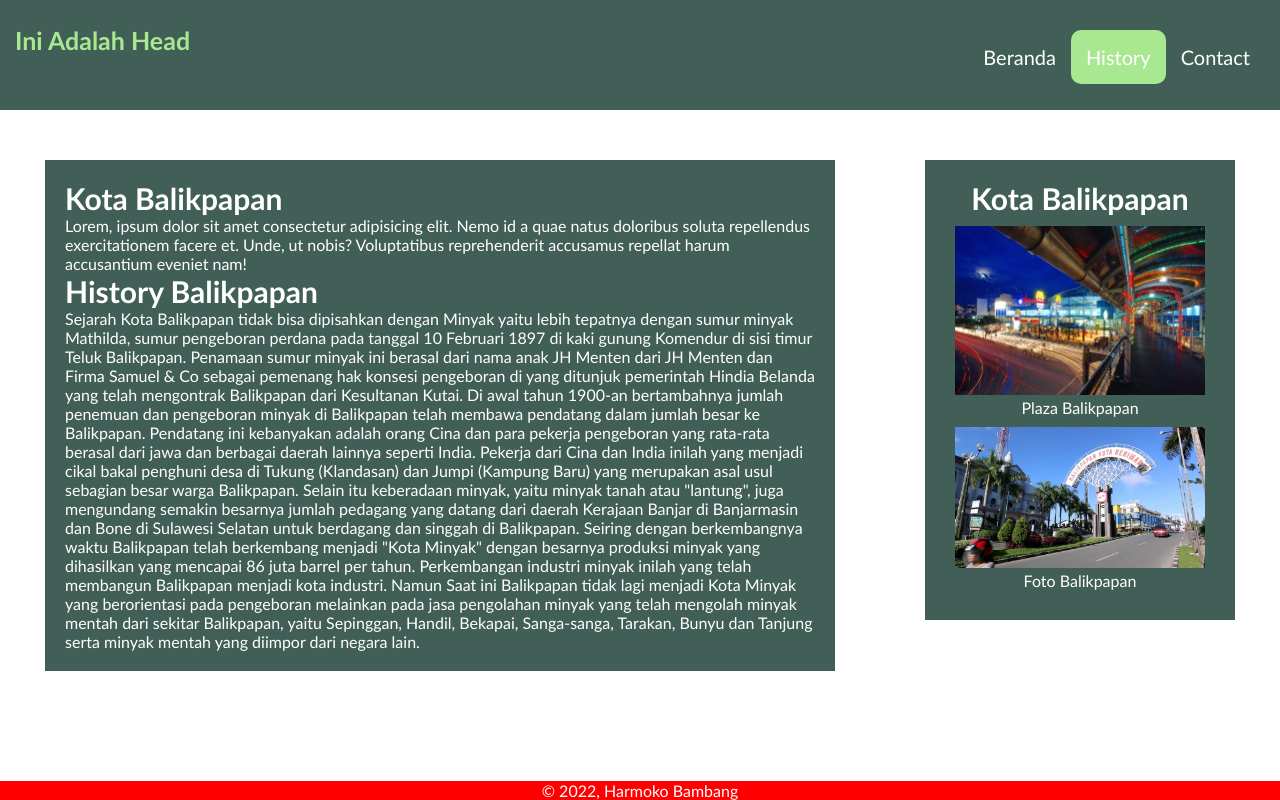
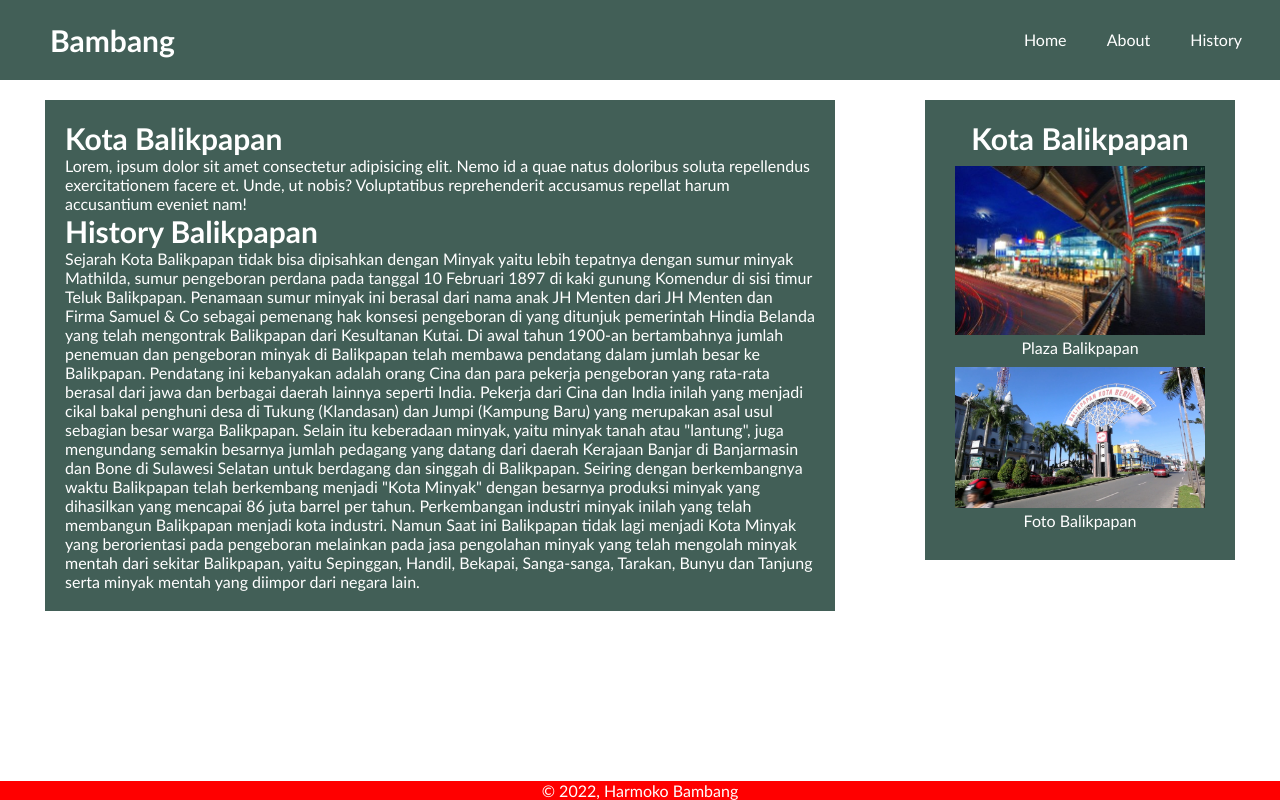
Before and after one commit to bambangharmoko/dicoding, a plain HTML site: page Projects/index.html in a window 1280 px wide. Drawn offline with Linux system fonts and the light colour scheme.

Commit message:
fix navbar

```diff
--- a/Projects/index.html
+++ b/Projects/index.html
@@ -9,16 +9,18 @@
   </head>
   <body>
     <header>
-      <div class="head-nav">
-        <h1 class="head">ini adalah head</h1>
-        <nav class="nav">
-          <ul class="navi">
-            <li><a href="beranda">beranda</a></li>
-            <li><a href="history" class="mid-active">history</a></li>
-            <li><a href="contact">contact</a></li>
-          </ul>
-        </nav>
-      </div>
+      <nav class="nav">
+        <input type="checkbox" id="responsive" />
+        <label for="responsive" class="checkbtn">
+          <i class="fas fa-bars"></i>
+        </label>
+        <label class="logo">Bambang</label>
+        <ul>
+          <li><a href="#">Home</a></li>
+          <li><a href="#">About</a></li>
+          <li><a href="#">History</a></li>
+        </ul>
+      </nav>
     </header>
     <main class="row">
       <section class="content">
@@ -88,4 +90,8 @@
       <p>&copy; 2022, Harmoko Bambang</p>
     </footer>
   </body>
+  <script
+    src="https://kit.fontawesome.com/412caee2e0.js"
+    crossorigin="anonymous"
+  ></script>
 </html>
--- a/Projects/style.css
+++ b/Projects/style.css
@@ -4,14 +4,63 @@ body {
   margin: 0;
   padding: 0;
   font-family: 'Gill Sans', 'Gill Sans MT', Calibri, 'Trebuchet MS', sans-serif;
+  list-style: none;
+  box-sizing: border-box;
+  text-decoration: none;
 }
 
-.head-nav {
-  padding-left: 15px;
-  display: flex;
-  justify-content: space-between;
-  color: #a8e890;
-  background-color: #425f57;
+nav {
+  position: fixed;
+  top: 0;
+  background: #425f57;
+  height: 80px;
+  width: 100%;
+}
+
+label.logo {
+  color: white;
+  font-size: 35px;
+  line-height: 80px;
+  padding: 0 100px;
+  font-weight: bold;
+}
+
+nav ul {
+  float: right;
+  margin-right: 20px;
+}
+
+nav ul li {
+  display: inline-block;
+  line-height: 80px;
+  margin: 0 5px;
+}
+
+nav ul li a {
+  color: white;
+  font-size: 17px;
+  padding: 7px 13px;
+  border-radius: 5px;
+  text-transform: capitalize;
+}
+a.active,
+a:hover {
+  background: #273632;
+  transition: 0.5s;
+}
+
+.checkbtn {
+  font-size: 30px;
+  color: white;
+  float: right;
+  line-height: 80px;
+  margin-right: 40px;
+  cursor: pointer;
+  display: none;
+}
+
+#responsive {
+  display: none;
 }
 
 .head {
@@ -19,42 +68,6 @@ body {
   font-weight: bold;
   margin-top: 25px;
   text-transform: capitalize;
-}
-
-nav {
-  /* display: flex;
-  justify-content: space-between; */
-  align-items: center;
-  padding: 15px;
-  /* width: 80px; */
-  height: 80px;
-  /* background-color: rgba(83, 83, 83, 0.5); */
-}
-
-.navi {
-  display: flex;
-  justify-content: space-between;
-  font-size: 20px;
-  padding: 15px;
-}
-
-.navi > li {
-  list-style: none;
-  margin: 15px;
-  margin-right: 0;
-}
-
-.navi > li > a {
-  text-decoration: none;
-  color: #ffffff;
-  text-transform: capitalize;
-}
-
-.navi > li > a:hover {
-  background-color: #a8e890;
-  border-radius: 10px;
-  padding: 15px;
-  transition: all 0.3s ease-in-out;
 }
 
 .mid-active {
@@ -75,14 +88,13 @@ nav {
 
 main {
   /* display: flex; */
-  margin-top: 50px;
+  margin-top: 100px;
 }
 
 .row {
   display: flex;
   justify-content: space-between;
   flex-direction: row;
-  /* flex-wrap: wrap; */
 }
 
 .paragraf,
@@ -161,6 +173,36 @@ figure {
   }
 }
 
+@media (max-width: 858px) {
+  .checkbtn {
+    display: block;
+  }
+  ul {
+    position: fixed;
+    width: 100%;
+    height: 100vh;
+    background: #425f57;
+    top: 80px;
+    left: -100%;
+    text-align: center;
+    transition: all 0.5s;
+  }
+  nav ul li {
+    display: block;
+  }
+  nav ul li a {
+    font-size: 20px;
+  }
+  a:hover,
+  a.active {
+    background: none;
+    color: #0082e6;
+  }
+  #responsive:checked ~ ul {
+    left: 0;
+  }
+}
+
 /* Large devices (laptops/desktops, 992px and up) */
 @media only screen and (min-width: 992px) {
   .row {
@@ -173,6 +215,13 @@ figure {
     flex: 20%;
     margin: 0 45px;
     text-align: center;
+  }
+  label.logo {
+    font-size: 30px;
+    padding-left: 50px;
+  }
+  nav ul li a {
+    font-size: 16px;
   }
 }
 
```
